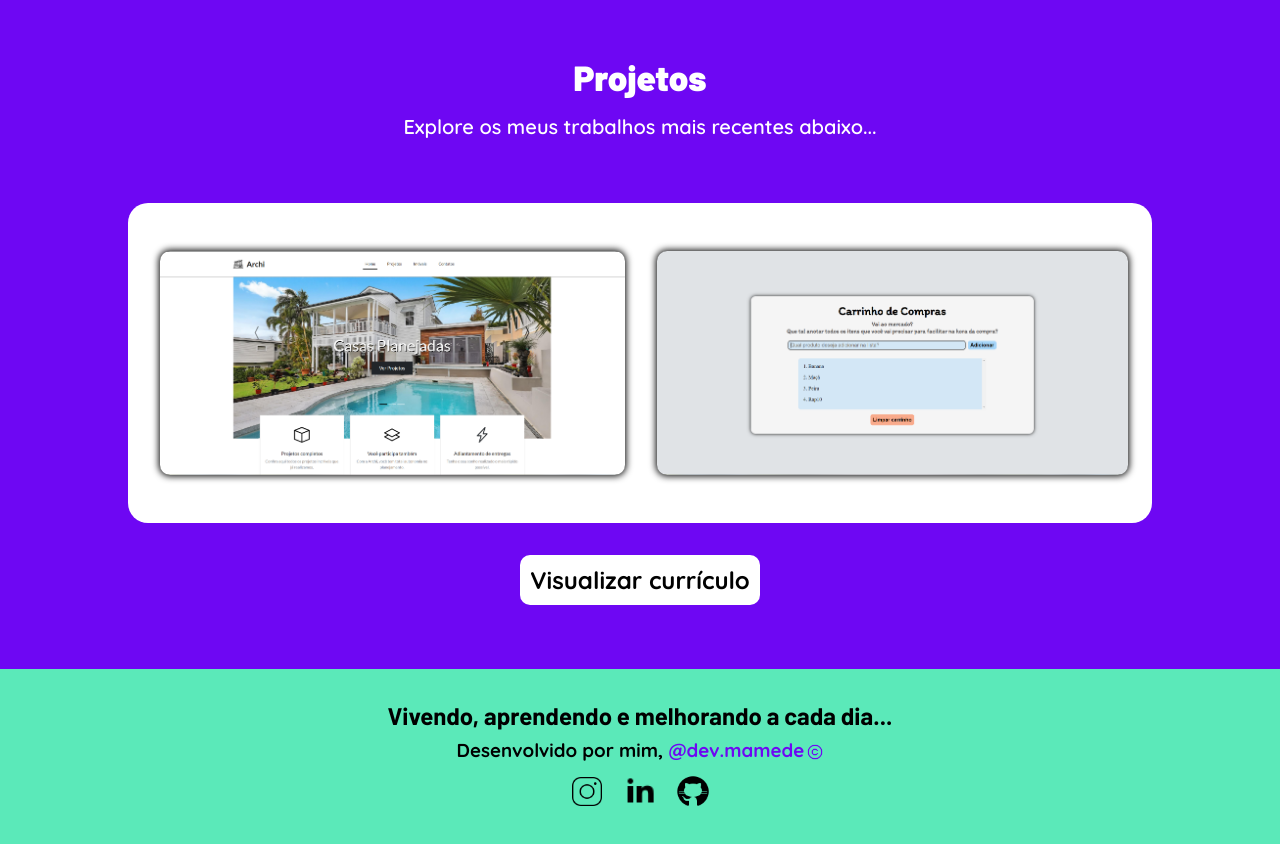
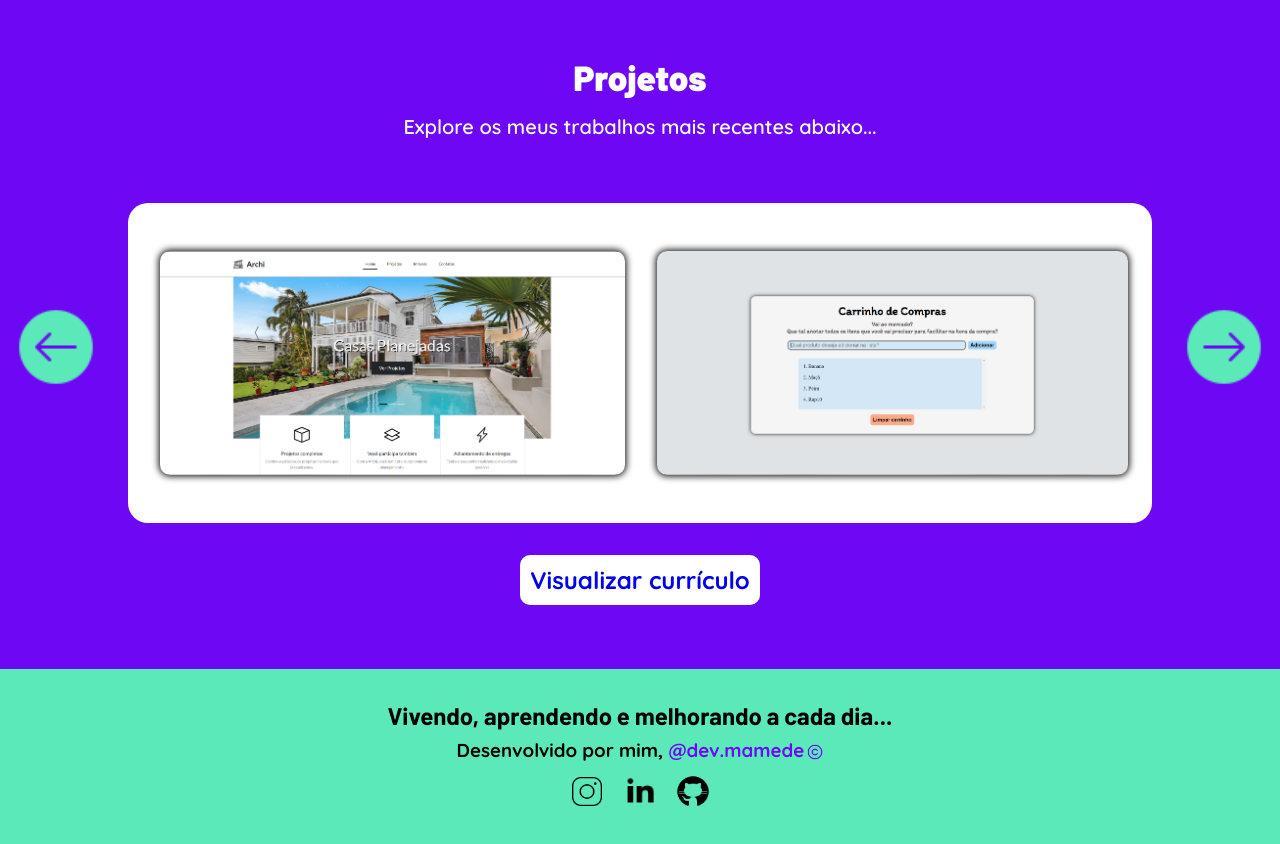
Before and after one commit to devmamede/Portfolio, a React (Vite) app in the folder portfolio/: page / in a window 1280 px wide. Shown: the part 1580-2424 px from the top of the page. Built offline with nearby package versions, Linux system fonts and the light colour scheme.

Commit message:
carousel arrows  navigation added

```diff
--- a/portfolio/src/components/Apresentation.jsx
+++ b/portfolio/src/components/Apresentation.jsx
@@ -14,21 +14,21 @@ const Apresentation = () => {
               alt="Foto do Isac"
             />
             <div className="socialMedia">
-              <a href="https://www.linkedin.com/in/isac-mamede/">
+              <a target="blank" href="https://www.linkedin.com/in/isac-mamede/">
                 <img
                   className="socialMediaIcon"
                   src="../public/linkedinIcon.png"
                   alt="LinkedIn Icon"
                 />
               </a>
-              <a href="https://www.instagram.com/dev.mamede/">
+              <a target="blank" href="https://www.instagram.com/dev.mamede/">
                 <img
                   className="socialMediaIcon"
                   src="../public/instagramIcon.png"
                   alt="LinkedIn Icon"
                 />
               </a>
-              <a href="https://github.com/devmamede/">
+              <a target="blank" href="https://github.com/devmamede/">
                 <img
                   className="socialMediaIcon"
                   src="../public/githubIcon.png"
--- a/portfolio/src/components/Projects.css
+++ b/portfolio/src/components/Projects.css
@@ -20,6 +20,13 @@
   font-size: 20px;
 }
 
+.carouselContent {
+  position: relative;
+  display: flex;
+  justify-content: center;
+  align-items: center;
+}
+
 .carousel {
   box-sizing: border-box;
   height: 20rem;
@@ -27,13 +34,24 @@
   background-color: #fff;
   border-radius: 20px;
   padding: 2rem;
-  margin: 4rem 5rem 2rem 5rem;
+  margin: 4rem 2rem 2rem 2rem;
   display: flex;
   align-items: center;
   gap: 2rem;
   overflow-x: scroll;
   overflow-y: hidden;
   user-select: none;
+  scroll-snap-type: x mandatory;
+  -webkit-overflow-scrolling: touch;
+}
+
+.arrowIcon {
+  height: 5rem;
+  cursor: pointer;
+}
+
+.prev,
+.next {
 }
 
 .slide {
--- a/portfolio/src/components/Projects.jsx
+++ b/portfolio/src/components/Projects.jsx
@@ -12,6 +12,13 @@ const Projects = () => {
               Explore os meus trabalhos mais recentes abaixo...
             </h3>
           </section>
+
+          <section className="carouselContent">
+            <img
+              className="arrowIcon prev"
+              src="./public/leftArrow.png"
+              alt=""
+            />
 
             <section className="carousel">
               <div className="slide">
@@ -141,12 +148,17 @@ const Projects = () => {
               </div>
             </section>
 
-          <button
-            className="curriculoBtn"
-            target="blank"
-            href="./public/pdf/curriculo.pdf"
-          >
-            <a>Visualizar currículo</a>
+            <img
+              className="arrowIcon next"
+              src="./public/rightArrow.png"
+              alt=""
+            />
+          </section>
+
+          <button className="curriculoBtn">
+            <a target="blank" href="./public/pdf/curriculo.pdf">
+              Visualizar currículo
+            </a>
           </button>
         </div>
       </main>
@@ -163,6 +175,14 @@ setTimeout(() => {
       event.preventDefault();
       this.scrollLeft += event.deltaY;
     });
-}, 1000);
+
+  document.querySelector(".prev").addEventListener("click", function () {
+    document.querySelector(".carousel").scrollLeft -= 200;
+  });
+
+  document.querySelector(".next").addEventListener("click", function () {
+    document.querySelector(".carousel").scrollLeft += 200;
+  });
+}, 500);
 
 export default Projects;
```
Also changed, not shown: portfolio/public/leftArrow.png (added), portfolio/public/rightArrow.png (added). Lines whose indentation alone changed are shown as unchanged.
